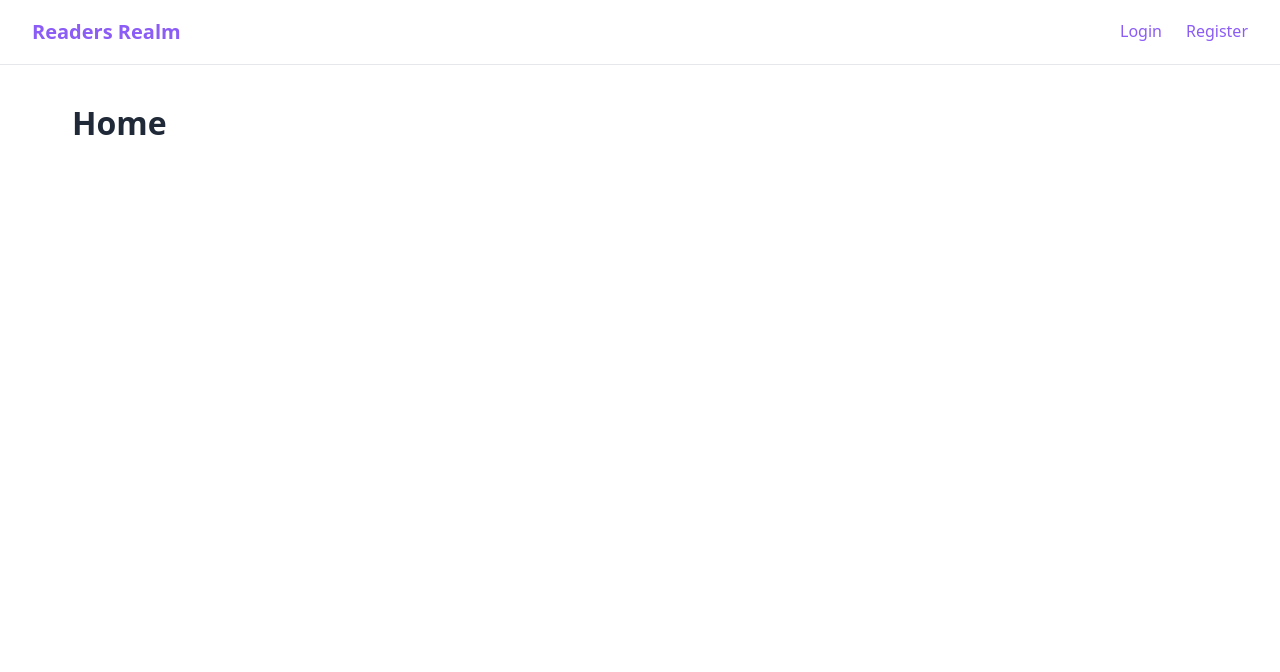
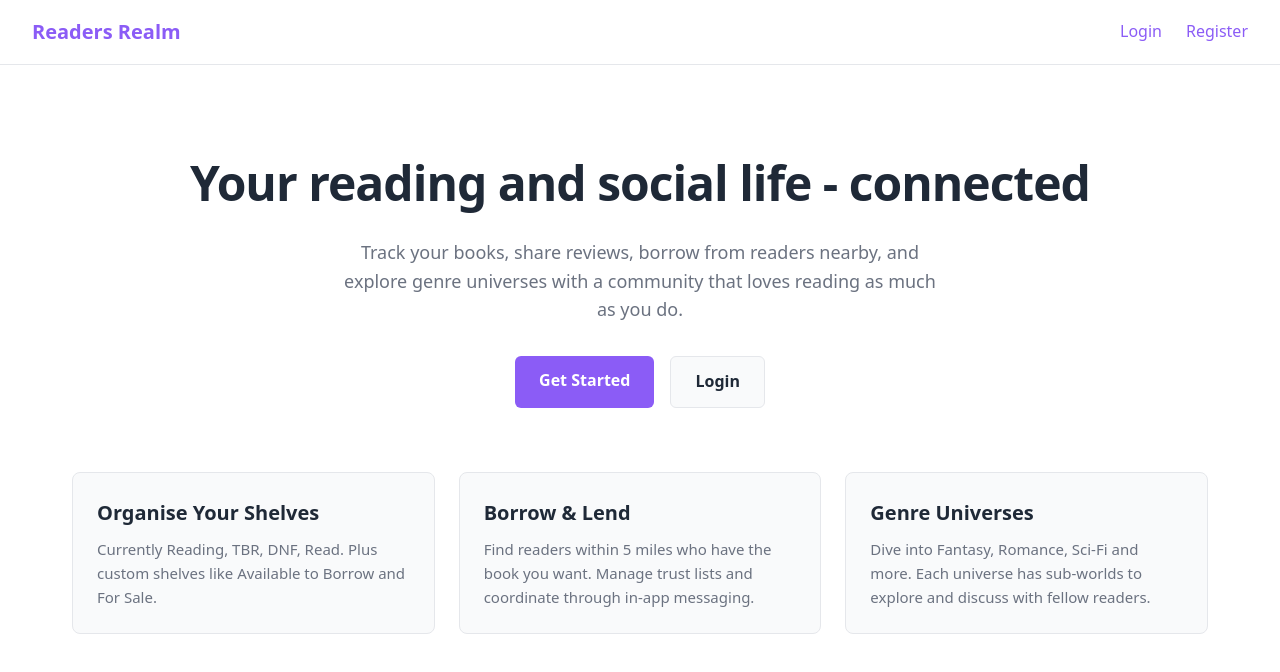
Before and after one commit to Bethashcroft/readers-realm, a React (Vite) app: page / in a window 1280 px wide. Shown: the top 672 px of the page. Built offline with nearby package versions, Linux system fonts and the light colour scheme.

Commit message:
add auth forms, shared form styles and landing page

```diff
--- /dev/null
+++ b/src/pages/Home.css
@@ -0,0 +1,98 @@
+.home {
+  display: flex;
+  flex-direction: column;
+  gap: 64px;
+}
+
+.hero {
+  text-align: center;
+  padding-top: 48px;
+}
+
+.hero h1 {
+  font-size: 48px;
+  font-weight: 700;
+  letter-spacing: -1px;
+  color: var(--color-text);
+  margin-bottom: 16px;
+}
+
+.hero p {
+  font-size: 18px;
+  color: var(--color-text-muted);
+  max-width: 600px;
+  margin: 0 auto 32px;
+}
+
+.hero-actions {
+  display: flex;
+  gap: 16px;
+  justify-content: center;
+}
+
+.btn {
+  display: inline-block;
+  padding: 12px 24px;
+  border-radius: 6px;
+  font-size: 16px;
+  font-weight: 600;
+  font-family: inherit;
+  transition: background-color 0.2s;
+}
+
+.btn-primary {
+  background-color: var(--color-primary);
+  color: white;
+}
+
+.btn-primary:hover {
+  background-color: var(--color-primary-hover);
+  color: white;
+}
+
+.btn-secondary {
+  background-color: var(--color-surface);
+  color: var(--color-text);
+  border: 1px solid var(--color-border);
+}
+
+.btn-secondary:hover {
+  background-color: var(--color-border);
+  color: var(--color-text);
+}
+
+.features {
+  display: grid;
+  grid-template-columns: repeat(3, 1fr);
+  gap: 24px;
+}
+
+.feature-card {
+  background-color: var(--color-surface);
+  border: 1px solid var(--color-border);
+  border-radius: 8px;
+  padding: 24px;
+}
+
+.feature-card h2 {
+  font-size: 20px;
+  font-weight: 600;
+  color: var(--color-text);
+  margin-bottom: 8px;
+}
+
+.feature-card p {
+  font-size: 15px;
+  color: var(--color-text-muted);
+  line-height: 1.6;
+}
+
+@media (max-width: 768px) {
+  .hero h1 {
+    font-size: 32px;
+  }
+
+  .features {
+    grid-template-columns: 1fr;
+  }
+}
--- a/src/pages/Home.tsx
+++ b/src/pages/Home.tsx
@@ -1,5 +1,51 @@
+import { Link } from "react-router-dom";
+import "./Home.css";
+
 function Home() {
-  return <h1>Home</h1>;
+  return (
+    <div className="home">
+      <section className="hero">
+        <h1>Your reading and social life - connected</h1>
+        <p>
+          Track your books, share reviews, borrow from readers nearby, and
+          explore genre universes with a community that loves reading as much as
+          you do.
+        </p>
+        <div className="hero-actions">
+          <Link to="/register" className="btn btn-primary">
+            Get Started
+          </Link>
+          <Link to="/login" className="btn btn-secondary">
+            Login
+          </Link>
+        </div>
+      </section>
+
+      <section className="features">
+        <div className="feature-card">
+          <h2>Organise Your Shelves</h2>
+          <p>
+            Currently Reading, TBR, DNF, Read. Plus custom shelves like
+            Available to Borrow and For Sale.
+          </p>
+        </div>
+        <div className="feature-card">
+          <h2>Borrow &amp; Lend</h2>
+          <p>
+            Find readers within 5 miles who have the book you want. Manage trust
+            lists and coordinate through in-app messaging.
+          </p>
+        </div>
+        <div className="feature-card">
+          <h2>Genre Universes</h2>
+          <p>
+            Dive into Fantasy, Romance, Sci-Fi and more. Each universe has
+            sub-worlds to explore and discuss with fellow readers.
+          </p>
+        </div>
+      </section>
+    </div>
+  );
 }
 
 export default Home;
--- a/src/pages/Login.tsx
+++ b/src/pages/Login.tsx
@@ -1,5 +1,6 @@
 import React, { useState } from "react";
-import "./Login.css";
+import { Link } from "react-router-dom";
+import "../styles/forms.css";
 
 function Login() {
   const [email, setEmail] = useState("");
@@ -11,8 +12,8 @@ function Login() {
   };
 
   return (
-    <div className="login-page">
-      <form className="login-form" onSubmit={handleSubmit}>
+    <div className="auth-page">
+      <form className="auth-form" onSubmit={handleSubmit}>
         <h1>Login</h1>
 
         <label htmlFor="email">Email</label>
@@ -34,6 +35,10 @@ function Login() {
         />
 
         <button type="submit">Login</button>
+
+        <p className="form-footer">
+          Don't have an account? <Link to="/register">Register</Link>
+        </p>
       </form>
     </div>
   );
--- a/src/pages/Register.css
+++ /dev/null
@@ -1,64 +0,0 @@
-.register-page {
-  display: flex;
-  justify-content: center;
-  padding-top: 64px;
-}
-
-.register-form {
-  width: 100%;
-  max-width: 400px;
-  display: flex;
-  flex-direction: column;
-  gap: 16px;
-}
-
-.register-form h1 {
-  margin-bottom: 8px;
-}
-
-.register-form label {
-  font-size: 14px;
-  font-weight: 600;
-  color: var(--color-text);
-}
-
-.register-form input {
-  padding: 10px 12px;
-  border: 1px solid var(--color-border);
-  border-radius: 6px;
-  font-size: 16px;
-  font-family: inherit;
-  outline: none;
-  transition: border-color 0.2s;
-}
-
-.register-form input:focus {
-  border-color: var(--color-primary);
-}
-
-.register-form button {
-  padding: 12px;
-  background-color: var(--color-primary);
-  color: white;
-  border: none;
-  border-radius: 6px;
-  font-size: 16px;
-  font-weight: 600;
-  font-family: inherit;
-  cursor: pointer;
-  transition: background-color 0.2s;
-  margin-top: 8px;
-}
-
-.register-form button:hover {
-  background-color: var(--color-primary-hover);
-}
-
-.form-error {
-  color: #dc2626;
-  font-size: 14px;
-  background-color: #fef2f2;
-  padding: 10px 12px;
-  border-radius: 6px;
-  border: 1px solid #fecaca;
-}
--- a/src/pages/Register.tsx
+++ b/src/pages/Register.tsx
@@ -1,5 +1,6 @@
 import React, { useState } from "react";
-import "./Register.css";
+import { Link } from "react-router-dom";
+import "../styles/forms.css";
 
 function Register() {
   const [name, setName] = useState("");
@@ -21,9 +22,9 @@ function Register() {
   };
 
   return (
-    <div className="register-page">
-      <form className="register-form" onSubmit={handleSubmit}>
-        <h1>Create Accounts</h1>
+    <div className="auth-page">
+      <form className="auth-form" onSubmit={handleSubmit}>
+        <h1>Create Account</h1>
         {error && <p className="form-error">{error}</p>}
 
         <label htmlFor="name">Display Name</label>
@@ -60,6 +61,10 @@ function Register() {
           required
         />
         <button type="submit">Register</button>
+
+        <p className="form-footer">
+          Already have an account? <Link to="/login">Login</Link>
+        </p>
       </form>
     </div>
   );
--- a/src/pages/Login.css
+++ b/src/styles/forms.css
@@ -1,10 +1,10 @@
-.login-page {
+.auth-page {
   display: flex;
   justify-content: center;
   padding-top: 64px;
 }
 
-.login-form {
+.auth-form {
   width: 100%;
   max-width: 400px;
   display: flex;
@@ -12,17 +12,17 @@
   gap: 16px;
 }
 
-.login-form h1 {
+.auth-form h1 {
   margin-bottom: 8px;
 }
 
-.login-form label {
+.auth-form label {
   font-size: 14px;
   font-weight: 600;
   color: var(--color-text);
 }
 
-.login-form input {
+.auth-form input {
   padding: 10px 12px;
   border: 1px solid var(--color-border);
   border-radius: 6px;
@@ -32,11 +32,11 @@
   transition: border-color 0.2s;
 }
 
-.login-form input:focus {
+.auth-form input:focus {
   border-color: var(--color-primary);
 }
 
-.login-form button {
+.auth-form button {
   padding: 12px;
   background-color: var(--color-primary);
   color: white;
@@ -50,6 +50,21 @@
   margin-top: 8px;
 }
 
-.login-form button:hover {
+.auth-form button:hover {
   background-color: var(--color-primary-hover);
 }
+
+.form-error {
+  color: #dc2626;
+  font-size: 14px;
+  background-color: #fef2f2;
+  padding: 10px 12px;
+  border-radius: 6px;
+  border: 1px solid #fecaca;
+}
+
+.form-footer {
+  text-align: center;
+  font-size: 14px;
+  color: var(--color-text-muted);
+}
```
